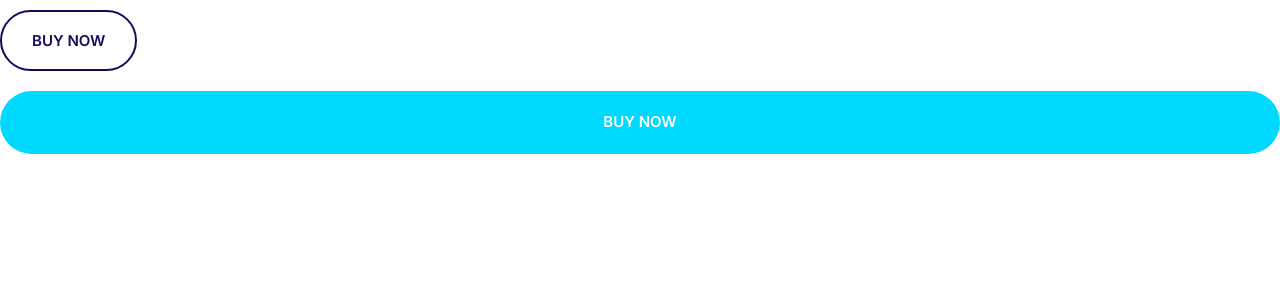
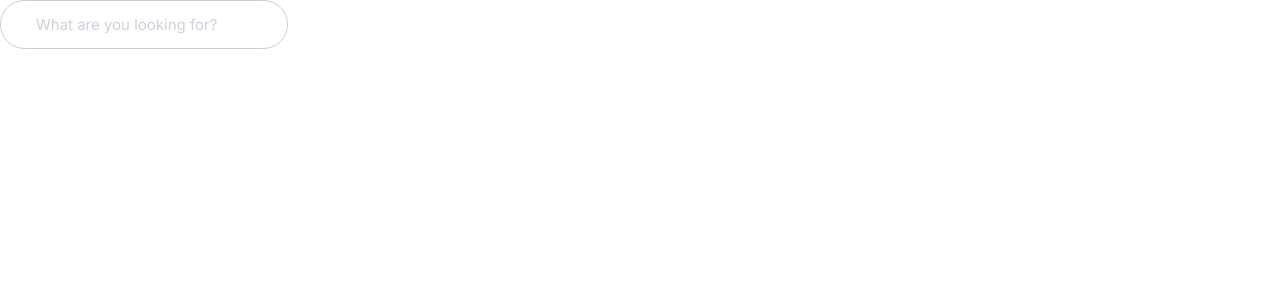
Before and after one commit to Titi923/Website-Project_1, a PHP site: page / in a window 1280 px wide. Shown: the top 300 px of the page. Run offline with PHP 8.4, Linux system fonts and the light colour scheme.

Commit message:
Defining inputs.

```diff
--- a/CSS/styles.css
+++ b/CSS/styles.css
@@ -255,3 +255,22 @@ a {
 }
 
 /* Inputs */
+
+.input {
+  border-radius: 30px;
+  border: 1px solid #ccc;
+  color: var(--color-headings);
+  font-size: 2rem;
+  outline: 0;
+  padding: 1.5rem 3.5rem;
+}
+
+::placeholder {
+  color: #d1cfdb;
+}
+
+@media screen and (min-width:1024px) {
+  .input {
+    font-size: 1.5rem;
+  }
+}
--- a/index.html
+++ b/index.html
@@ -15,7 +15,8 @@
     <title>The_Website</title>
   </head>
   <body>
-    <button class="btn btn--outline">BuY now</button>
-    <a href="#" class="btn btn--secondary btn--block">Buy now</a>
+
+    <input type="text" class="input" placeholder="What are you looking for?" name="" id="">
+
   </body>
 </html>
```
